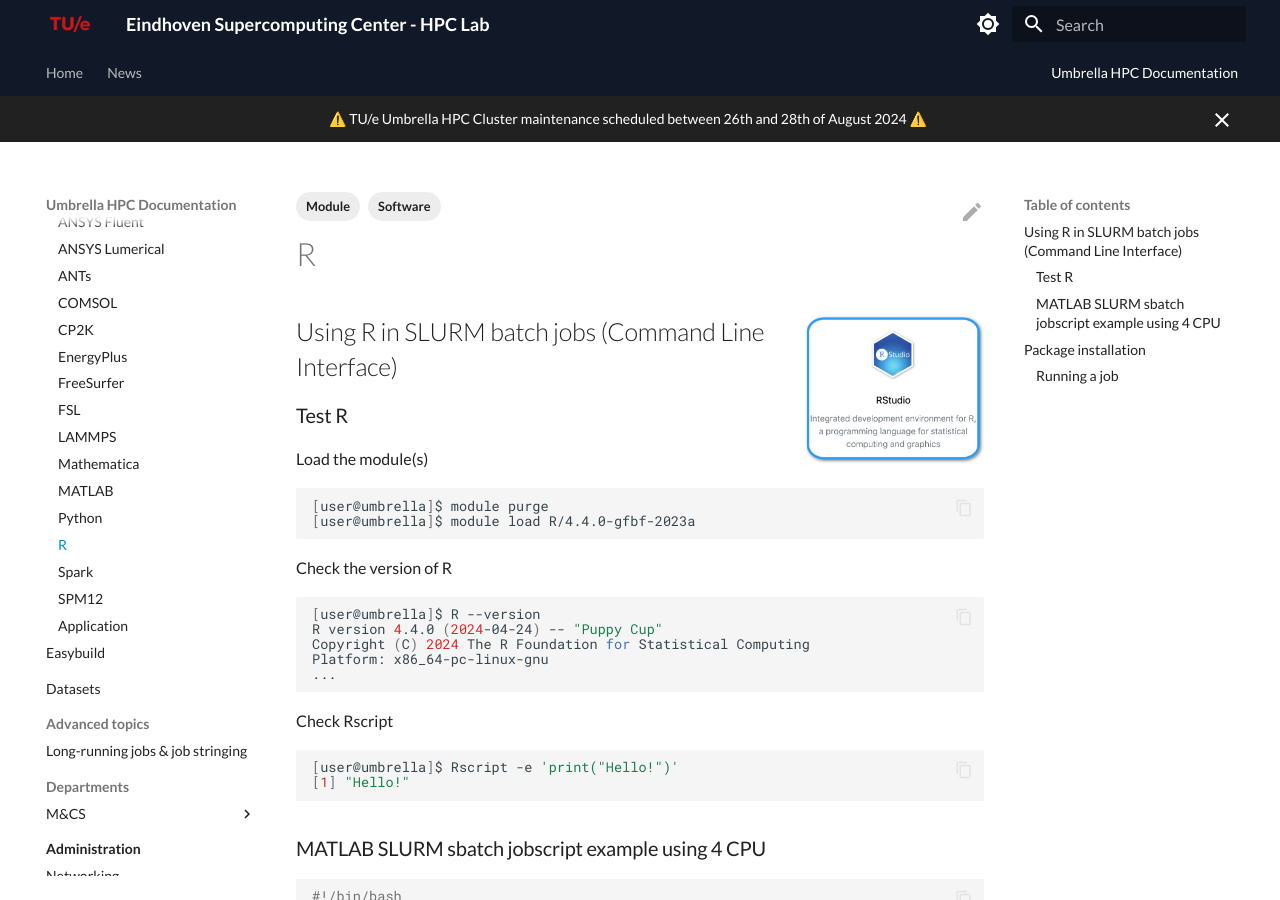
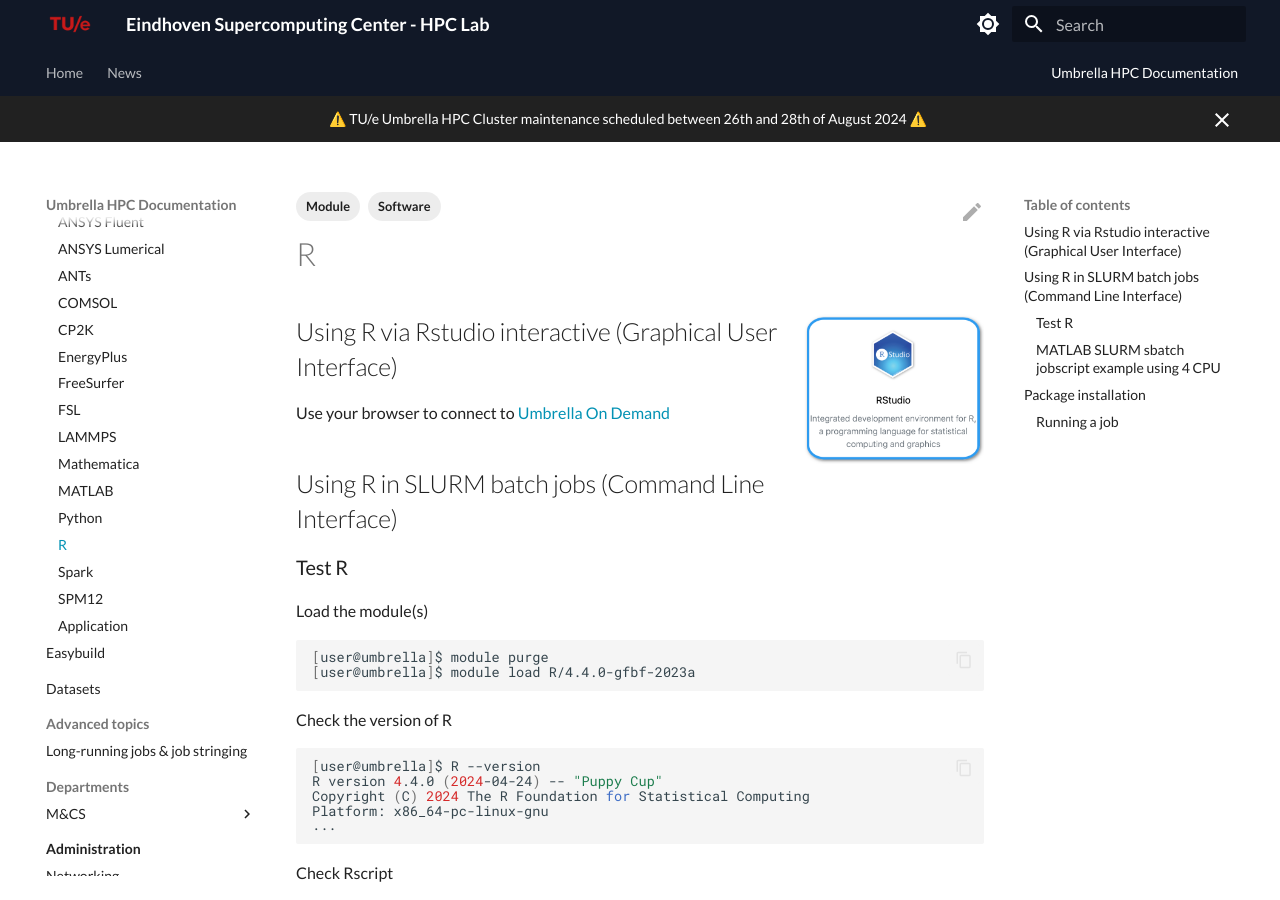
Before and after one commit to gferhpc/supercomputing.tue.nl, an MkDocs documentation site: the page built from pages/documentation/software/recipes/r.md, in a window 1280 px wide and 900 px high. Built offline with MkDocs 1.6.1 and Material for MkDocs 9.7.7, drawn with Linux system fonts in a browser that asks for light colours.

Commit message:
Update r.md

```diff
--- a/pages/documentation/software/recipes/r.md
+++ b/pages/documentation/software/recipes/r.md
@@ -4,6 +4,10 @@
 ---
 
 ![RStudio in Umbrella On Demand](rstudio-ood.png){: align=right style="height:150px"}
+
+## Using R via Rstudio interactive (Graphical User Interface)
+
+Use your browser to connect to [Umbrella On Demand](https://hpc.tue.nl){:target="_blank"}
 
 ## Using R in SLURM batch jobs (Command Line Interface)
 
```
